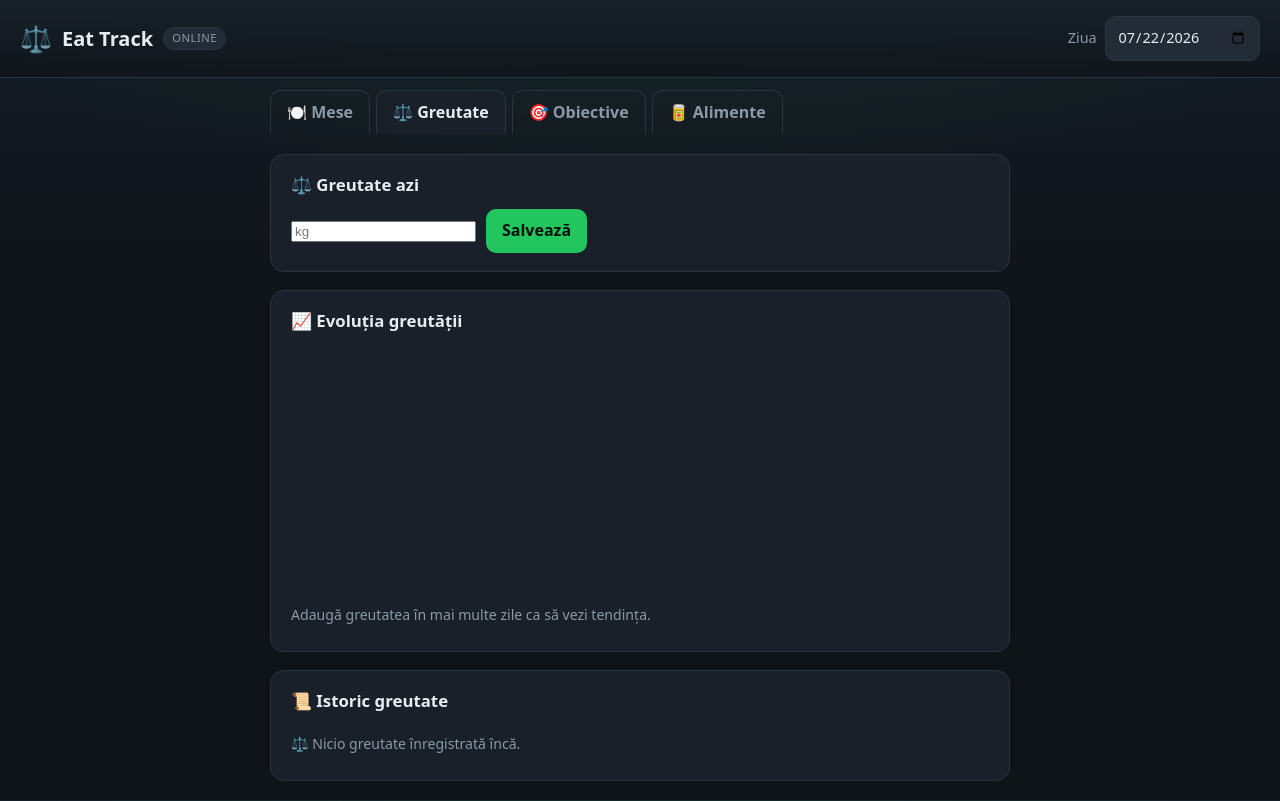
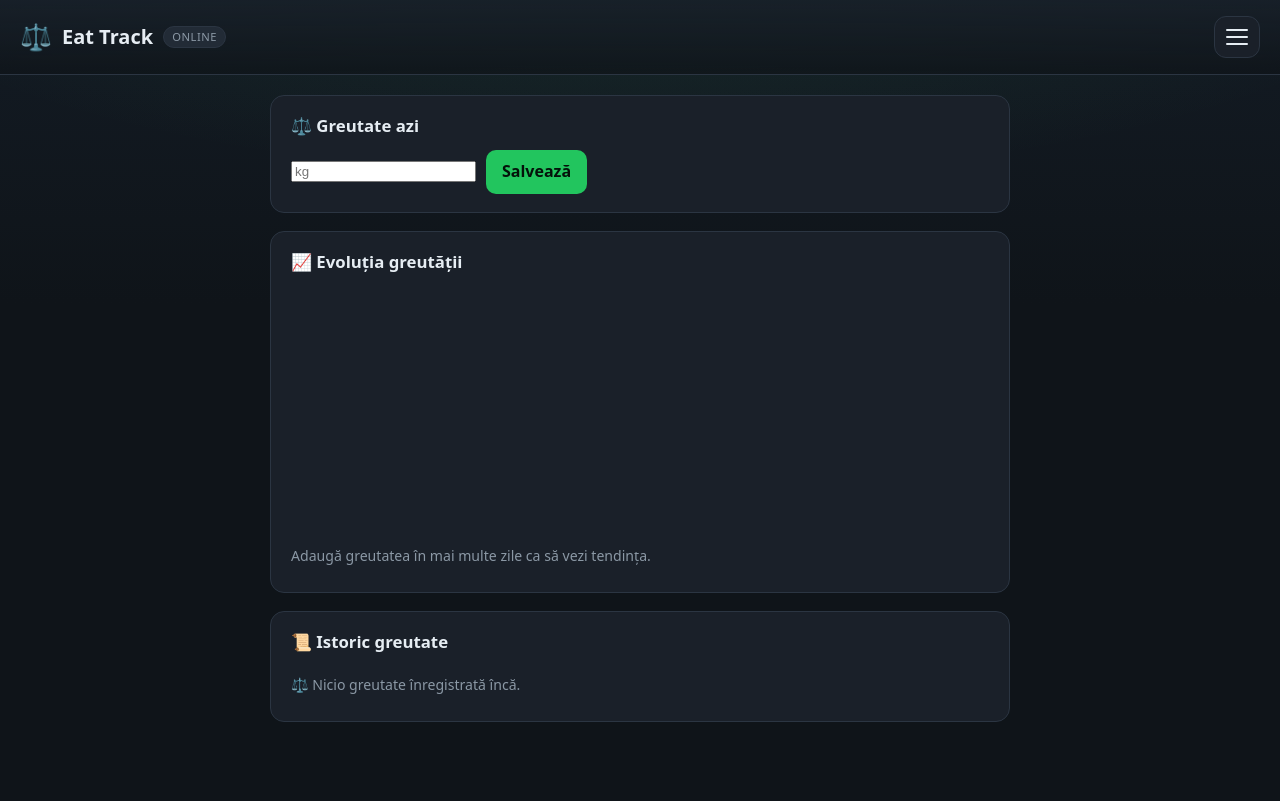
Before and after one commit to Qwpob/eat-track, a plain HTML site: page public/greutate.html in a window 1280 px wide. Drawn offline with Linux system fonts and the light colour scheme.

Commit message:
fix interface

```diff
--- a/public/common.js
+++ b/public/common.js
@@ -55,5 +55,24 @@ async function initCommon(onDateChange) {
       onDateChange();
     });
   }
+
+  const menuBtn = $("#menu-toggle");
+  const tabs = $("#main-tabs");
+  if (menuBtn && tabs) {
+    const setOpen = (open) => {
+      if (open) tabs.removeAttribute("hidden");
+      else tabs.setAttribute("hidden", "");
+      menuBtn.classList.toggle("open", open);
+      menuBtn.setAttribute("aria-expanded", open ? "true" : "false");
+    };
+    menuBtn.addEventListener("click", (e) => {
+      e.stopPropagation();
+      setOpen(tabs.hasAttribute("hidden"));
+    });
+    document.addEventListener("click", (e) => {
+      if (tabs.hasAttribute("hidden")) return;
+      if (!tabs.contains(e.target) && !menuBtn.contains(e.target)) setOpen(false);
+    });
+  }
   return cfg;
 }
--- a/public/greutate.html
+++ b/public/greutate.html
@@ -19,17 +19,20 @@
         <h1>Eat Track</h1>
         <span id="engine-badge" class="badge" hidden></span>
       </div>
-      <div class="date-picker">
-        <label for="date-input">Ziua</label>
-        <input id="date-input" type="date" />
-      </div>
+      <button id="menu-toggle" class="menu-btn" type="button" aria-label="Meniu" aria-expanded="false" aria-controls="main-tabs">
+        <span></span><span></span><span></span>
+      </button>
     </header>
 
-    <nav class="tabs">
+    <nav class="tabs" id="main-tabs" hidden>
       <a class="tab" href="index.html">🍽️ Mese</a>
       <a class="tab active" href="greutate.html">⚖️ Greutate</a>
       <a class="tab" href="obiective.html">🎯 Obiective</a>
       <a class="tab" href="alimente.html">🥫 Alimente</a>
+      <div class="date-picker menu-date">
+        <label for="date-input">Ziua</label>
+        <input id="date-input" type="date" />
+      </div>
     </nav>
 
     <main>
--- a/public/styles.css
+++ b/public/styles.css
@@ -62,6 +62,8 @@ body {
   display: flex;
   align-items: center;
   gap: 10px;
+  flex: 1 1 auto;
+  min-width: 0;
 }
 
 .brand h1 {
@@ -92,31 +94,74 @@ body {
   color: var(--muted);
 }
 
-/* Tabs */
+/* Hamburger button (ultimul sfert al barii) */
+.menu-btn {
+  flex: 0 0 auto;
+  display: flex;
+  flex-direction: column;
+  justify-content: center;
+  gap: 5px;
+  width: 46px;
+  height: 42px;
+  padding: 0 11px;
+  background: var(--card);
+  border: 1px solid var(--border);
+  border-radius: 12px;
+  cursor: pointer;
+}
+
+.menu-btn span {
+  display: block;
+  height: 2px;
+  width: 100%;
+  background: var(--text);
+  border-radius: 2px;
+  transition: transform 0.22s ease, opacity 0.22s ease;
+}
+
+.menu-btn.open span:nth-child(1) {
+  transform: translateY(7px) rotate(45deg);
+}
+
+.menu-btn.open span:nth-child(2) {
+  opacity: 0;
+}
+
+.menu-btn.open span:nth-child(3) {
+  transform: translateY(-7px) rotate(-45deg);
+}
+
+/* Tabs (meniu extensibil sub hamburger) */
 .tabs {
   display: flex;
+  flex-direction: column;
   gap: 6px;
   max-width: 780px;
-  margin: 0 auto;
-  padding: 12px 20px 0;
-  padding-left: calc(20px + env(safe-area-inset-left));
-  padding-right: calc(20px + env(safe-area-inset-right));
-  overflow-x: auto;
+  margin: 8px auto 0;
+  padding: 10px 12px;
+  padding-left: calc(12px + env(safe-area-inset-left));
+  padding-right: calc(12px + env(safe-area-inset-right));
+  background: var(--card);
+  border: 1px solid var(--border);
+  border-radius: 14px;
+  box-shadow: 0 12px 28px rgba(0, 0, 0, 0.35);
+}
+
+.tabs[hidden] {
+  display: none;
 }
 
 .tab {
   background: transparent;
   color: var(--muted);
   border: 1px solid var(--border);
-  border-bottom: none;
-  border-radius: 10px 10px 0 0;
-  padding: 10px 16px;
+  border-radius: 10px;
+  padding: 12px 16px;
   font: inherit;
   font-weight: 600;
   text-decoration: none;
-  display: inline-block;
+  display: block;
   white-space: nowrap;
-  flex: 0 0 auto;
   cursor: pointer;
 }
 
@@ -126,9 +171,15 @@ body {
 }
 
 .tab.active {
-  background: var(--card);
-  color: var(--text);
-  border-color: var(--border);
+  background: var(--accent);
+  color: #04210f;
+  border-color: var(--accent);
+}
+
+.menu-date {
+  margin-top: 4px;
+  padding-top: 10px;
+  border-top: 1px solid var(--border);
 }
 
 .tab-panel {
```
Also changed, not shown: public/alimente.html (+4 -1 lines), public/index.html (+8 -5 lines), public/obiective.html (+4 -1 lines).
